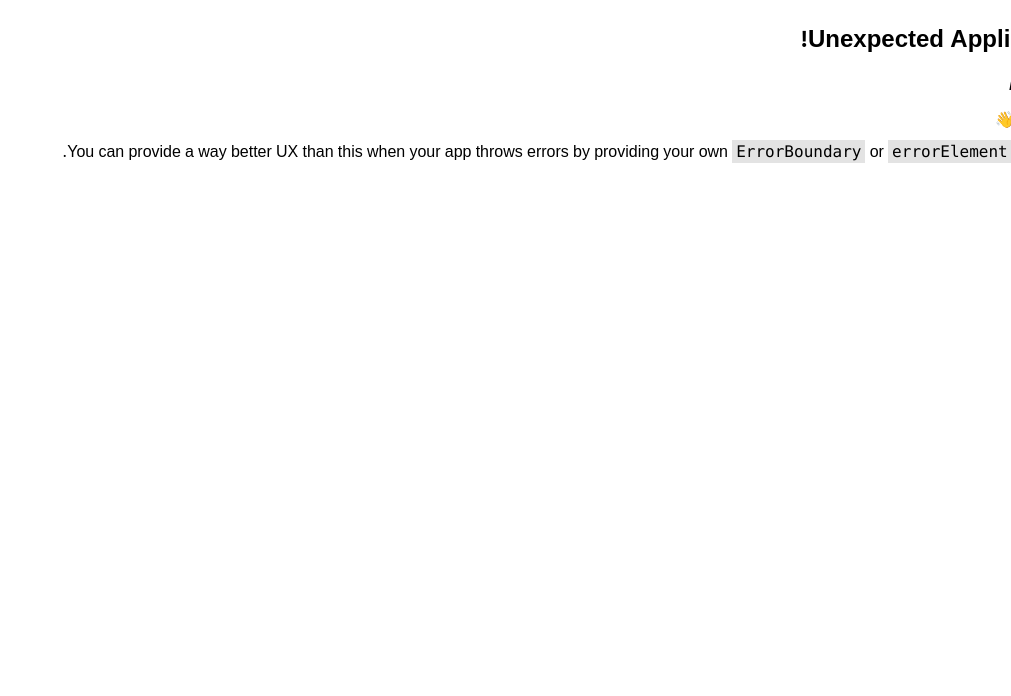
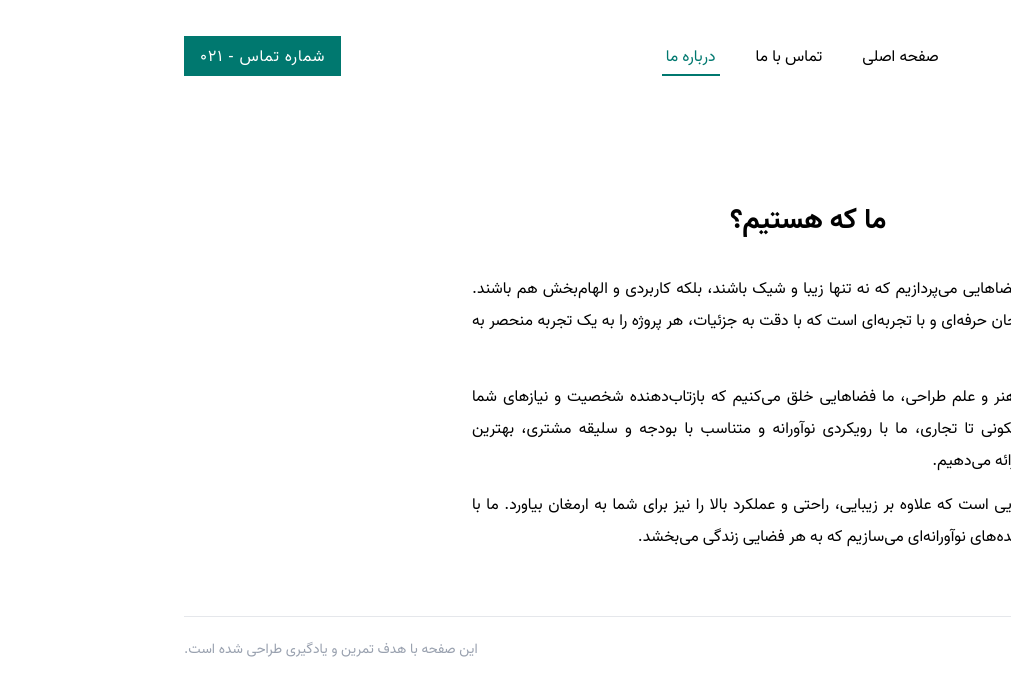
Before and after one commit to git01bit/interior-design-website, a React (Vite) app: page /interior-design-website/about-us in a window 1280 px wide. Before the commit this address had no page. Shown: the top 696 px of the page, without its empty margins (269-1280 px from the left). Built offline with nearby package versions, Linux system fonts and the light colour scheme.

Commit message:
feat(about-us): add about us page

```diff
--- /dev/null
+++ b/src/Components/AboutUs.jsx
@@ -0,0 +1,40 @@
+import Header from "./Header";
+import Footer from "./Footer";
+
+function AboutUs() {
+  return (
+    <>
+      <Header />
+
+      <section className="mx-auto mt-24 max-w-2xl">
+        <h1 className="mb-6 text-center">ما که هستیم؟</h1>
+
+        <div className="flex flex-col gap-y-3">
+          <p>
+            ما به طراحی داخلی فضاهایی می‌پردازیم که نه تنها زیبا و شیک باشند،
+            بلکه کاربردی و الهام‌بخش هم باشند. تیم ما متشکل از طراحان حرفه‌ای و
+            با تجربه‌ای است که با دقت به جزئیات، هر پروژه را به یک تجربه منحصر
+            به فرد تبدیل می‌کنند.
+          </p>
+
+          <p>
+            با استفاده از ترکیب هنر و علم طراحی، ما فضاهایی خلق می‌کنیم که
+            بازتاب‌دهنده شخصیت و نیازهای شما باشند. از طراحی مسکونی تا تجاری، ما
+            با رویکردی نوآورانه و متناسب با بودجه و سلیقه مشتری، بهترین
+            راه‌حل‌های طراحی را ارائه می‌دهیم.
+          </p>
+
+          <p>
+            هدف ما ایجاد فضاهایی است که علاوه بر زیبایی، راحتی و عملکرد بالا را
+            نیز برای شما به ارمغان بیاورد. ما با گوش دادن به شما، ایده‌های
+            نوآورانه‌ای می‌سازیم که به هر فضایی زندگی می‌بخشد.
+          </p>
+        </div>
+      </section>
+
+      <Footer />
+    </>
+  );
+}
+
+export default AboutUs;
--- a/src/main.jsx
+++ b/src/main.jsx
@@ -4,6 +4,7 @@ import { createRoot } from "react-dom/client";
 import "./index.css";
 import App from "./App.jsx";
 import ContactUs from "./Components/ContactUs.jsx";
+import AboutUs from "./Components/AboutUs.jsx";
 
 import { createBrowserRouter, RouterProvider } from "react-router";
 
@@ -16,6 +17,10 @@ const router = createBrowserRouter([
     path: "/interior-design-website/contact-us",
     element: <ContactUs />,
   },
+  {
+    path: "/interior-design-website/about-us",
+    element: <AboutUs />,
+  },
 ]);
 
 createRoot(document.getElementById("root")).render(
```
